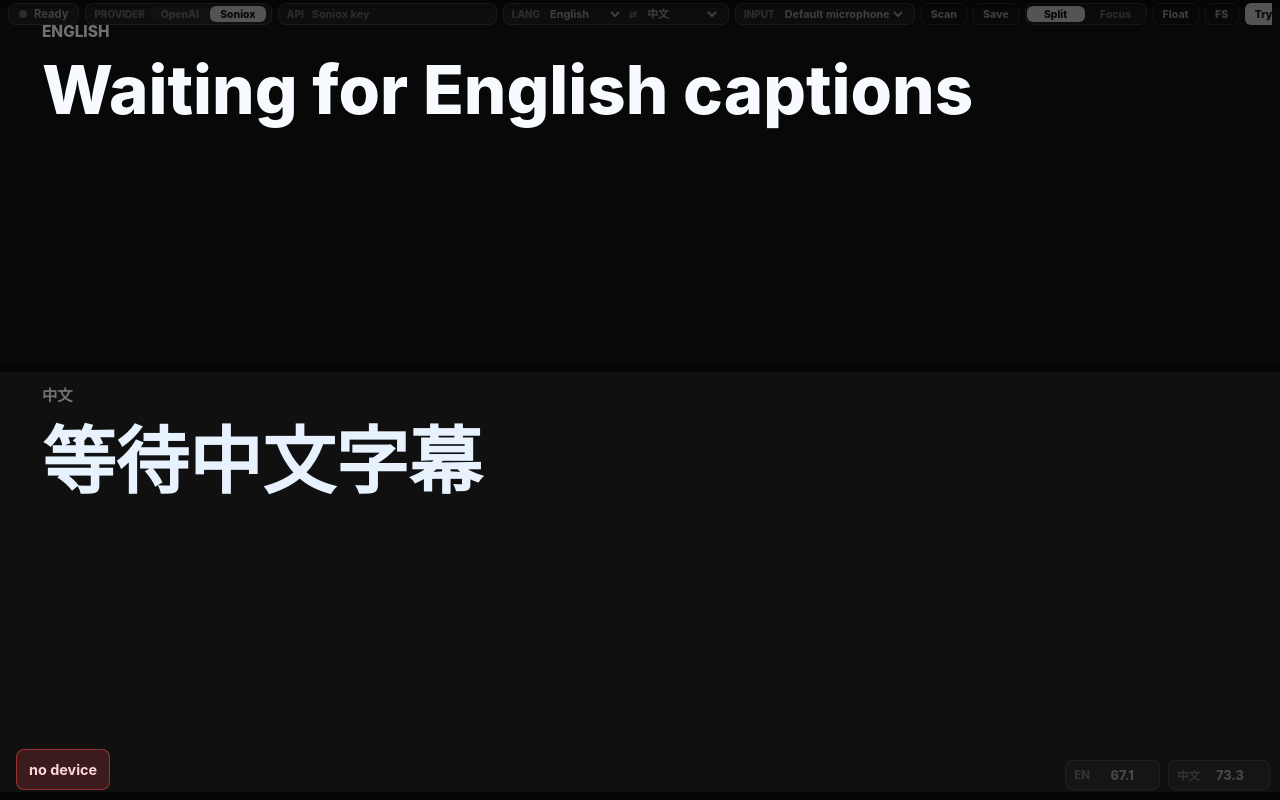
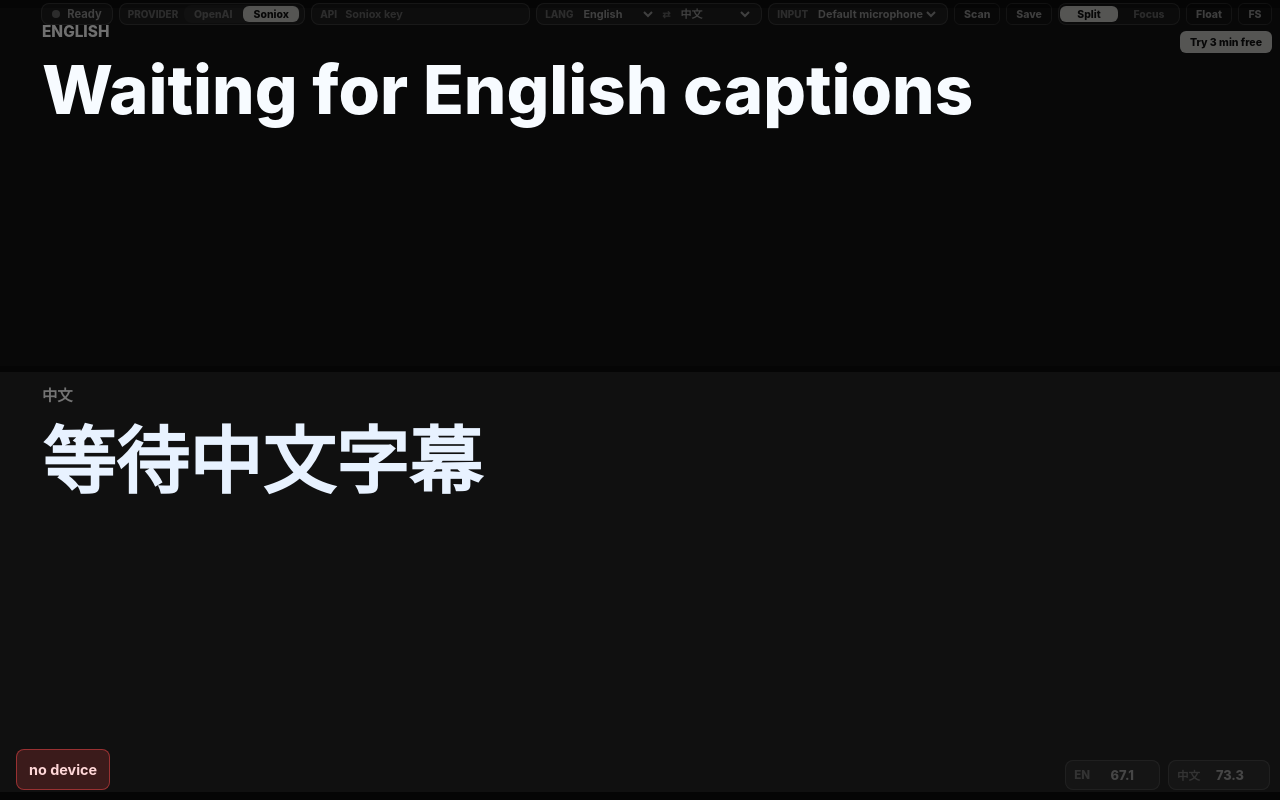
Before and after one commit to 0xChrisHui/simple-realtime-translator, a Next.js app: page / in a window 1280 px wide. Built offline with nearby package versions, Linux system fonts and the light colour scheme.

Commit message:
fix: control strip wraps instead of overflowing at any zoom level

```diff
--- a/app/globals.css
+++ b/app/globals.css
@@ -61,26 +61,28 @@ select {
   position: relative;
 }
 
+/* The strip wraps onto extra rows whenever the viewport (or browser zoom)
+   leaves too little room — nothing may ever be pushed out of frame. */
 .control-strip {
+  align-content: flex-start;
   align-items: center;
   display: flex;
-  flex-wrap: nowrap;
+  flex-wrap: wrap;
   gap: 6px;
-  height: 28px;
-  justify-content: flex-start;
-  max-width: calc(100vw - 16px);
+  justify-content: flex-end;
+  left: 8px;
+  min-height: 28px;
   opacity: 0.32;
-  overflow-x: auto;
-  overflow-y: hidden;
   padding: 3px 0;
   position: fixed;
   right: 8px;
-  scrollbar-width: none;
   top: 0;
   transition: opacity 0.16s ease;
-  white-space: nowrap;
-  width: max-content;
   z-index: 4;
+}
+
+.control-strip > * {
+  flex: 0 0 auto;
 }
 
 .control-strip::-webkit-scrollbar {
@@ -858,24 +860,6 @@ select {
     --split-panel-padding-top: 58px;
   }
 
-  .control-strip {
-    align-content: flex-start;
-    flex-wrap: wrap;
-    height: auto;
-    justify-content: flex-end;
-    left: 8px;
-    max-width: none;
-    min-height: 28px;
-    overflow-x: visible;
-    right: 8px;
-    white-space: normal;
-    width: auto;
-  }
-
-  .control-strip > * {
-    flex: 0 0 auto;
-  }
-
   .caption-panel {
     padding: 22px 26px;
   }
@@ -900,9 +884,11 @@ select {
     max-width: none;
     opacity: 1;
     overflow-x: auto;
+    overflow-y: hidden;
     padding-left: 8px;
     padding-right: 8px;
     right: 0;
+    scrollbar-width: none;
     white-space: nowrap;
   }
 
```
